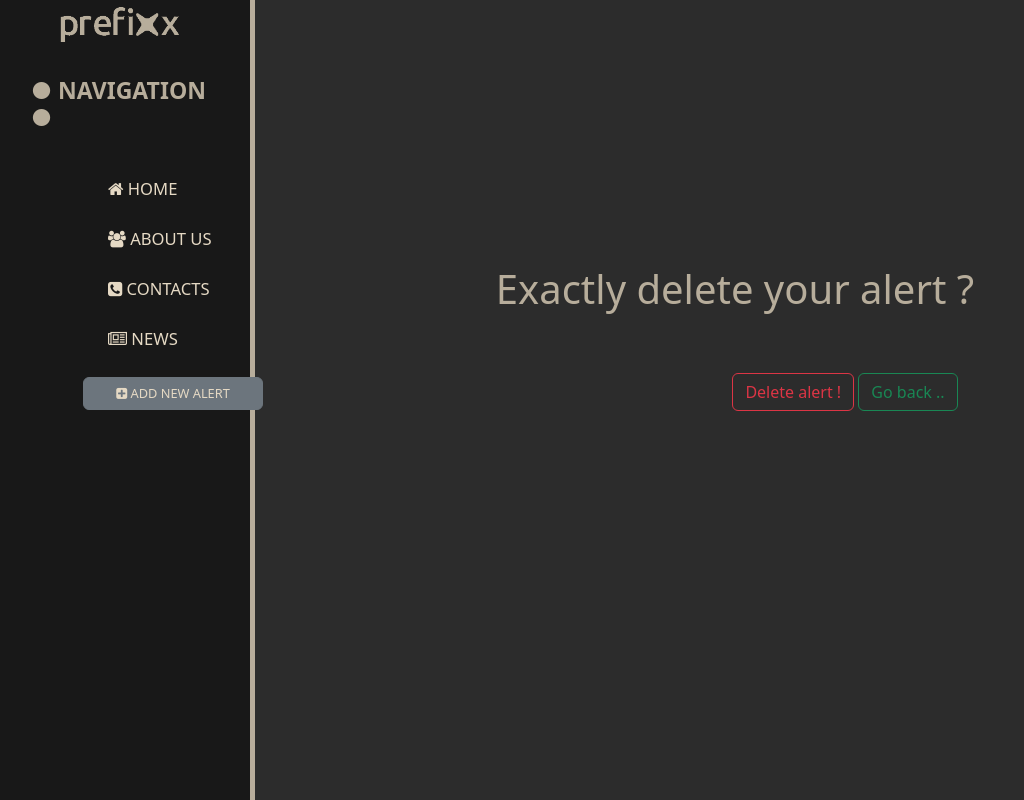
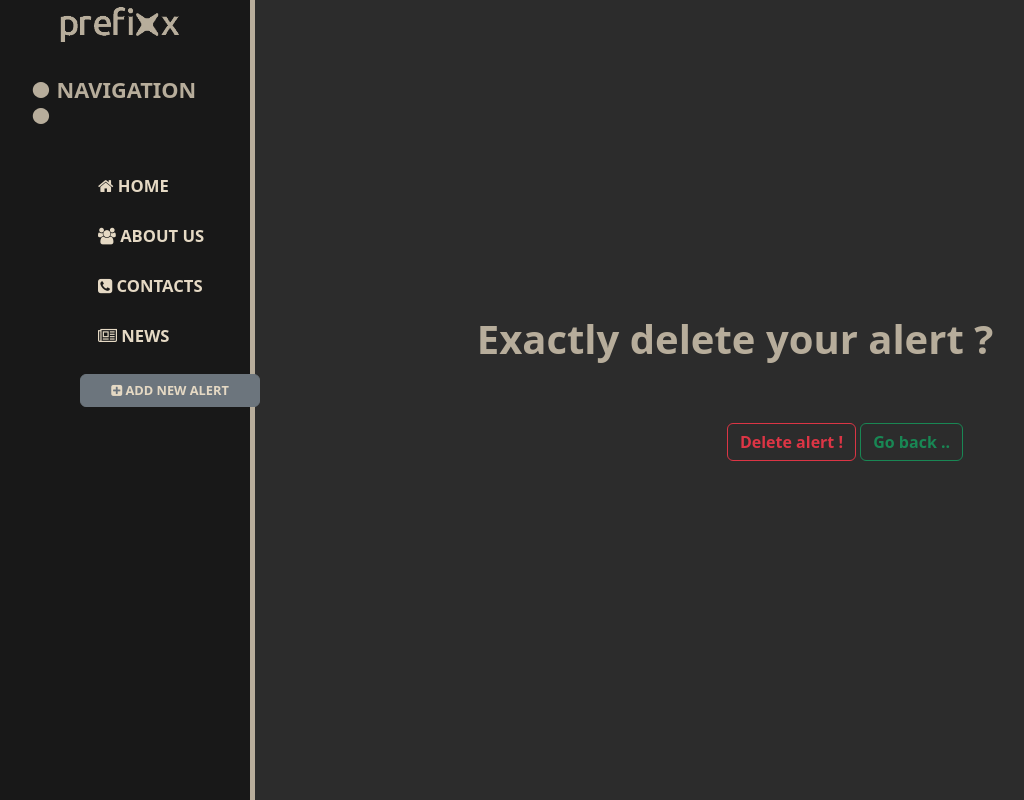
Before and after one commit to ecstasyqc/PREFIXX, a Django app: page /news/17/delete in a window 1280 px wide. Shown: the whole page, without its empty margins (1-1025 px from the left). Run offline with Django 4.2, Linux system fonts and the light colour scheme; data comes from the database, SQL or seed files in the repository.

Commit message:
CHANGE COMMIT <^-^>

```diff
--- a/EcstasyPtProjectDJ/mainapplication/static/mainapplication/css/main_css_file.css
+++ b/EcstasyPtProjectDJ/mainapplication/static/mainapplication/css/main_css_file.css
@@ -25,7 +25,7 @@ aside h3 {
     position: relative;
     top: -60px;
     font-weight: bold;
-    font-size: 1.8vw;
+    font-size: 1.7vw;
 }
 
 aside ul {list-style: none}
@@ -35,8 +35,9 @@ aside ul li {
     position: relative;
     top: -40px;
     margin-top: 25px;
-    margin-left: 45px;
+    margin-left: 35px;
     font-size: 23px;
+    font-weight: bold;
     transition: transform .6s ease;
     max-width:100%;
     height:auto;
@@ -62,6 +63,7 @@ main .features {
     width: 75%;
     position: relative;
     top: -85px;
+    font-weight: bold;
 }
 
 
@@ -80,11 +82,16 @@ form {
 }
 
 .btn-secondary {
-    margin-left: -25px;
+    margin-left: -18px;
     width: 180px;
     height: 100px;
     color: #e5d9c4;
     font-size: 1vw;
+    font-weight: bold;
     max-width:1000%;
     height:auto;
 }
+
+main h1, h2, h3, h4, h5, h6 {
+    font-weight: bold;
+}
--- a/EcstasyPtProjectDJ/mainapplication/templates/mainapplication/about_page.html
+++ b/EcstasyPtProjectDJ/mainapplication/templates/mainapplication/about_page.html
@@ -6,9 +6,9 @@
 
 {% block mainpageblock %}
     <div class="features">
-        <h1>You're welcome to the PREFIXX about page !</h1>
-        <p>PREFIXX - is one of the most wonderful project of shop / forum of all time ! Enjoy yourself with us - together !</p>
-        <h3>Our tagline is - "PREFIXX - is not about refix" </h3>
+        <h1>You're welcome to the PREFIXX about page !</h1><br>
+        <p>PREFIXX - is one of the most wonderful project of shop / forum of all time ! Enjoy yourself with us - together !</p><br>
+        <h3>Our tagline is - "PREFIXX - is not about refix" </h3><br>
          <a href="{% url 'home'%}"><button class="btn btn-secondary">Click here to redirect to main page !</button></a>
     </div>
 {% endblock %}
--- a/EcstasyPtProjectDJ/mainapplication/templates/mainapplication/main_page.html
+++ b/EcstasyPtProjectDJ/mainapplication/templates/mainapplication/main_page.html
@@ -6,7 +6,7 @@
 
 {% block mainpageblock %}
     <div class="features">
-        <h1>Welcome to PREFIXX !</h1>
-        <p>This is one of the best shop / forum for programmers !</p>
+        <h1>Welcome to PREFIXX !</h1><br>
+        <p>This is one of the best shop / forum for programmers !</p><br>
         <a href="{% url 'about'%}"><button class="btn btn-secondary">Click here to redirect about page !</button></a>
 {% endblock %}
--- a/EcstasyPtProjectDJ/newsapplication/static/newsapplication/css/newsapplication_file.css
+++ b/EcstasyPtProjectDJ/newsapplication/static/newsapplication/css/newsapplication_file.css
@@ -19,3 +19,23 @@
     margin-top: -50px;
     margin-left: 50px;
 }
+
+.delete-form-styles {
+    margin-top: 50px;
+}
+
+.btn-outline-secondary {
+    font-weight: bold;
+}
+
+.btn-outline-danger {
+    font-weight: bold;
+}
+
+.btn-outline-warning {
+    font-weight: bold;
+}
+
+.btn-outline-success {
+    font-weight: bold;
+}
--- a/EcstasyPtProjectDJ/newsapplication/templates/newsapplication/delete_page.html
+++ b/EcstasyPtProjectDJ/newsapplication/templates/newsapplication/delete_page.html
@@ -1,4 +1,5 @@
 {% extends 'mainapplication/layout.html' %}
+{% load static %}
 
 {% block mainpagetitleblock %}
     Delete your alert here (
@@ -6,7 +7,9 @@
 
 {% block mainpageblock %}
 
+<link rel="stylesheet", href="{% static 'newsapplication/css/newsapplication_file.css' %}">
     <div class="features">
+        <div class="delete-form-styles">
            <h1>Exactly delete your alert ?</h1>
             <form method="post">
                 {% csrf_token %}
@@ -14,5 +17,6 @@
                 <a href="/news/"><button type="button" class="btn btn-outline-success">Go back ..</button></a>
             </form>
         </div>
+    </div>
 
 {% endblock %}
--- a/EcstasyPtProjectDJ/newsapplication/templates/newsapplication/details_view.html
+++ b/EcstasyPtProjectDJ/newsapplication/templates/newsapplication/details_view.html
@@ -1,6 +1,5 @@
 {% extends 'mainapplication/layout.html' %}
 {% load static %}
-<link rel="stylesheet", href="{% static 'newsapplication/css/newsapplication_file.css' %}">
 
 {% block mainpagetitleblock %}
     {{ article.title }}
@@ -12,7 +11,7 @@
         <div class="news-details-view">
         <h1>{{ article.title }}</h1>
         <p>{{ article.date }}</p>
-        <p>{{ article.absolute_text }}</p>
+        <p>{{ article.absolute_text }}</p><br>
         <a href="{% url 'news_delete' article.id %}" class="btn btn-outline-danger">Delete this alert !</a>
         <a href="{% url 'news_update' article.id %}" class="btn btn-outline-warning">Change your alert !</a>
     </div>
--- a/EcstasyPtProjectDJ/newsapplication/templates/newsapplication/news_home.html
+++ b/EcstasyPtProjectDJ/newsapplication/templates/newsapplication/news_home.html
@@ -18,7 +18,7 @@
                         <h3>{{ elements_in_news.title }}</h3>
                         <h4>{{ elements_in_news.anonse }}</h4>
                         <p>{{ elements_in_news.absolute_text }}</p>
-                        <a href="{% url 'news_detail' elements_in_news.id %}" class="btn btn-outline-secondary">Read more</a>
+                        <h2><a href="{% url 'news_detail' elements_in_news.id %}" class="btn btn-outline-secondary">Read more</a></h2>
                     </div>
                 {% endfor %}
             {% else %}
```
Lines whose indentation alone changed are shown as unchanged.
